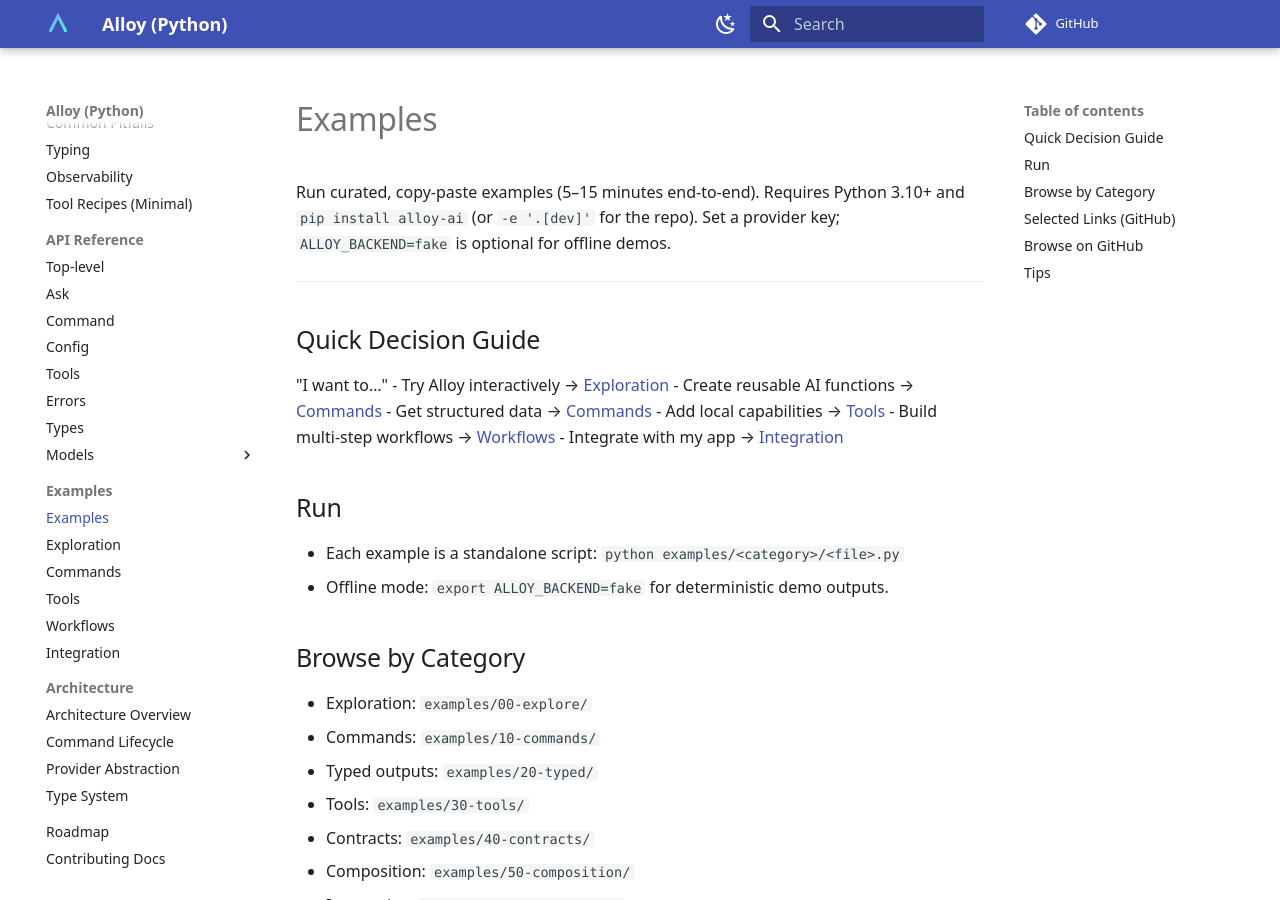
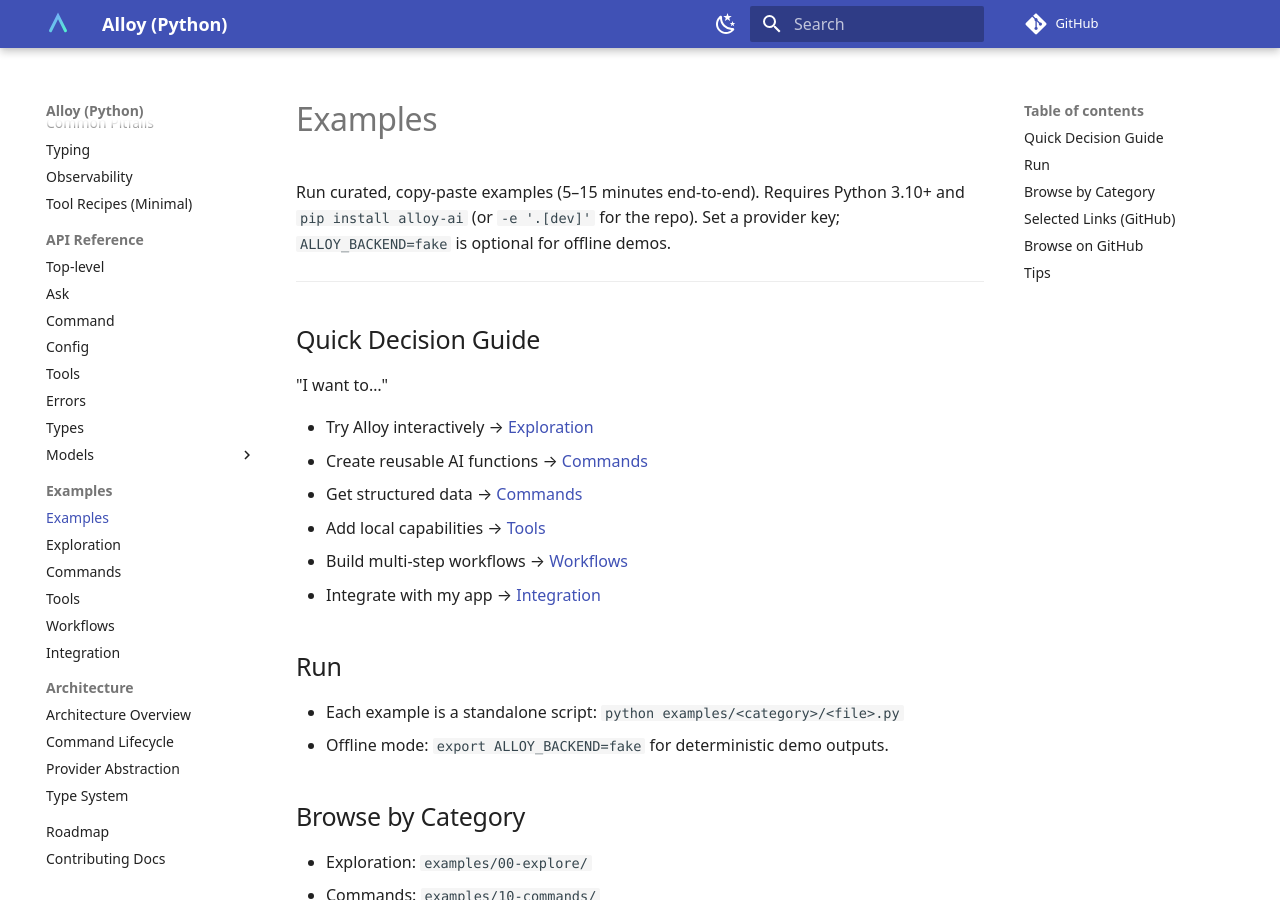
Before and after one commit to lydakis/alloy, an MkDocs documentation site: the page built from docs/examples/index.md, in a window 1280 px wide and 900 px high. Built offline with MkDocs 1.6.1 and Material for MkDocs 9.7.7, drawn with Linux system fonts in a browser that asks for light colours; comment, search, counter and statistics services are not loaded; part of the change alters nothing that is shown.

```diff
--- a/docs/examples/index.md
+++ b/docs/examples/index.md
@@ -7,9 +7,10 @@ Run curated, copy‑paste examples (5–15 minutes end‑to‑end). Requires Pyt
 ## Quick Decision Guide
 
 "I want to…"
+
 - Try Alloy interactively → [Exploration](exploration.md)
 - Create reusable AI functions → [Commands](commands.md)
-- Get structured data → [Commands](commands.md#typed-output-dataclass)
+- Get structured data → [Commands](commands.md)
 - Add local capabilities → [Tools](tools.md)
 - Build multi-step workflows → [Workflows](workflows.md)
 - Integrate with my app → [Integration](integration.md)
```
